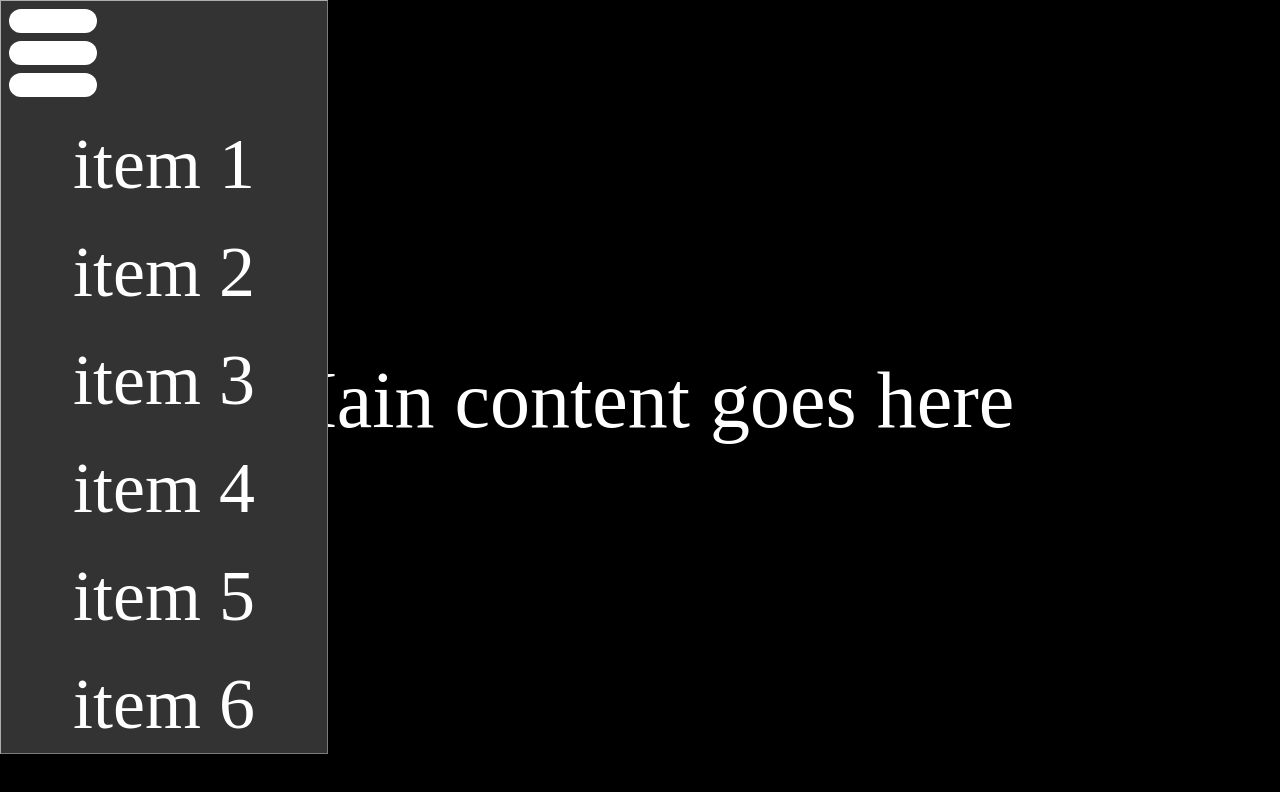
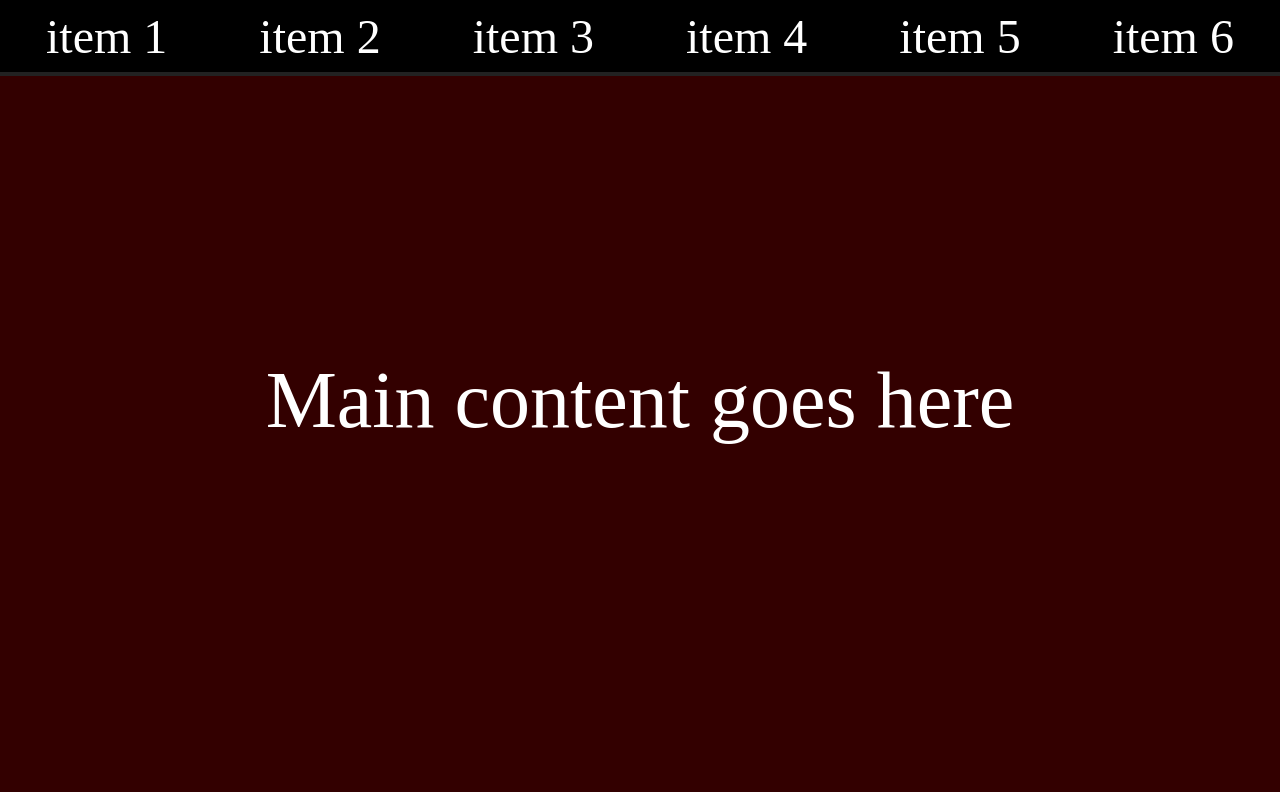
Before and after one commit to FunForks/burger-menu, a plain HTML site: page index.html in a window 1280 px wide. Drawn offline with Linux system fonts and the light colour scheme.

Commit message:
Show responsive menu for wider viewports
* Use :root to set initial font-size
* Set all sizes with respect to em units
* Create --menu-border custom CSS property
* Set body background-color to blue, green or red according to width
* Add @media query at 600px width for showing menu at top
* Add @media query at 1200px width to stop growing the menu font-size
* Add LICENSE and README

```diff
--- a/styles/style.css
+++ b/styles/style.css
@@ -1,6 +1,10 @@
 :root {
+  --font-size: 3vmin;
+  font-size: var(--font-size);
+
   --item-count: 6;
-  --bar-size: 1.5em;
+
+  --bar-size: 1.2em;
   --gap-size: 0.5em;
   --burger-size: calc(
     3 * var(--bar-size)
@@ -10,23 +14,27 @@
     var(--burger-size)
   - 2 * var(--gap-size)
   );
-  --item-font: 9vmin;
+
+  --item-font: calc(3 * var(--font-size));
   --item-padding: calc(0.25 * var(--item-font));
   --item-height: var(--item-font);
   --item-size: calc(
     var(--item-height)
   + var(--item-padding) * 2
   );
+
   --menu-height: calc(
     var(--burger-size)
   + calc(var(--item-size) * var(--item-count))
   );
+  --menu-border: 0.1em #fff3 outset;
 }
+
 
 body {
   margin: 0;
   height: 100vh;
-  background-color: #000;
+  background-color: #003;
   color: #fff;
 }
 
@@ -43,9 +51,9 @@ div.collapse {
   display: inline-block;
   width: var(--burger-size);
   height: var(--burger-size);
-  background-color: #333;
+  background-color: #000;
   overflow: hidden;
-  border: 0.1em #fff3 outset;
+  border: var(--menu-border);
 }
 
 div.burger {
@@ -108,3 +116,53 @@ li:hover {
   background-color: #ccc;
   color: #000;
 }
+
+
+@media (min-width: 600px) {
+  body {
+    background-color: #030;
+  }
+
+  div.collapse:hover,
+  div.collapse {
+    border: none;
+    border-bottom: var(--menu-border);
+    font-size: 4vw;
+    width: 100%;
+    height: 1.5em;
+  }
+
+  div.burger {
+    display: none;
+  }
+
+  div.collapse:hover ul,
+  div.collapse ul {
+    height: 1.5em;
+    width: 100%;
+    display: flex;
+    justify-content: space-around;
+    align-items: center;
+    font-size: inherit;
+  }
+
+  li {
+    padding: 0;
+    flex: 1;
+    font-size: inherit;
+    text-align: center;
+    height: auto
+  }
+}
+
+
+@media (min-width: 1200px) {
+  body {
+    background-color: #300;
+  }
+
+  div.collapse:hover,
+  div.collapse {
+    font-size: 48px;
+  }
+}
```
Also changed, not shown: 2 other files.
